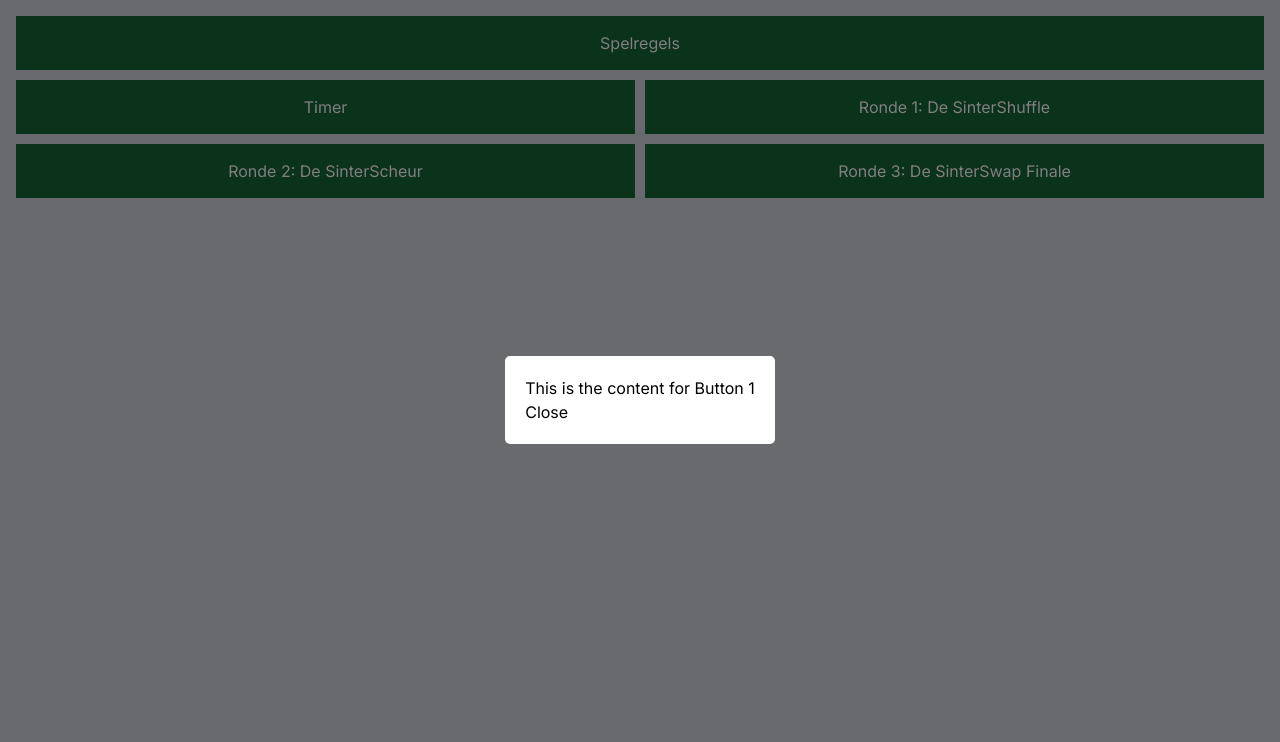
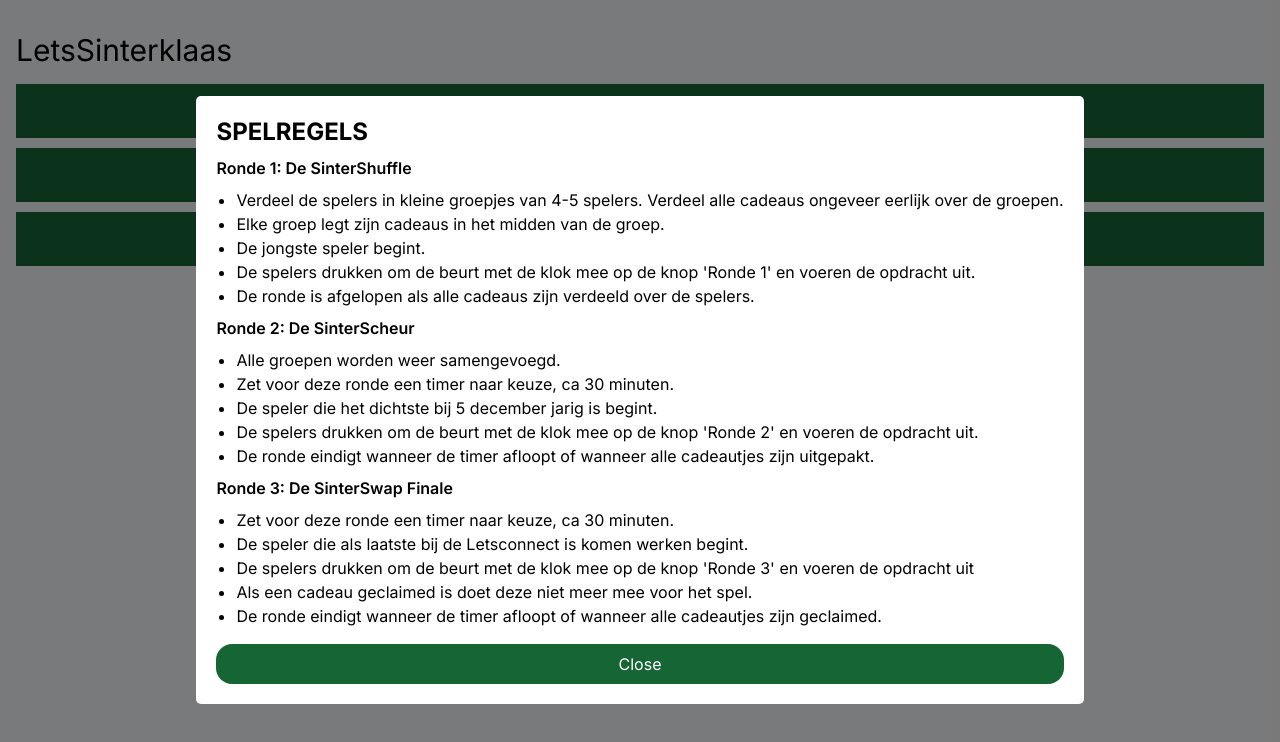
Before and after one commit to lemmenri/LetsSinterklaas, a Next.js app: page / in a window 1280 px wide. Both pictures are taken after a click on the button "Spelregels". Shown: the top 742 px of the page. Built offline with nearby package versions, Linux system fonts and the light colour scheme.

Commit message:
added basic styling and spelregels

```diff
--- a/src/app/page.tsx
+++ b/src/app/page.tsx
@@ -3,7 +3,7 @@ import IndexPage from "@/components";
 
 export default function Home() {
   return (
-    <div className="bg-gray-300 h-screen p-4">
+    <div className="bg-gray-100 h-screen">
       <IndexPage />
     </div>
   )
--- a/src/components/index.jsx
+++ b/src/components/index.jsx
@@ -1,5 +1,6 @@
 // pages/index.js
 import { useState } from 'react';
+import { Spelregels } from '../components/spelregels'
 
 const IndexPage = () => {
   const [showModal, setShowModal] = useState(null);
@@ -12,6 +13,14 @@ const IndexPage = () => {
     { id: 5, label: 'Ronde 3: De SinterSwap Finale ', position: 'bottom-right' },
   ];
 
+  const content = [
+    { id: 1, content: 'spelregels' },
+    { id: 2, content: 'Tekst 2' },
+    { id: 3, content: 'Tekst 3' },
+    { id: 4, content: 'Tekst 4' },
+    { id: 5, content: 'Tekst 5' },
+  ];
+
   const handleButtonClick = (id) => {
     setShowModal(id);
   };
@@ -21,6 +30,8 @@ const IndexPage = () => {
   };
 
   return (
+    <div className='h-screen p-4'>
+      <div className='text-3xl my-4'>LetsSinterklaas</div>
       <div className="container">
         {buttons.map((button) => (
           <button
@@ -33,10 +44,20 @@ const IndexPage = () => {
         ))}
 
         {showModal && (
-        <div className="modal">
-          <div className="modal-content">
-            <p>This is the content for Button {showModal}</p>
-            <button onClick={handleCloseModal}>Close</button>
+          <div className="modal p-3">
+            <div className="modal-content max-h-full overflow-auto">
+              {showModal === 1 && (
+                <>
+                  <Spelregels />
+                  <button className='bg-green-800 text-white mt-4 px-6 py-2 rounded-2xl w-full' onClick={handleCloseModal}>Close</button>
+                </>
+              )}
+              {showModal != 1 && (
+                <>
+                  <p>{content.find(item => item.id === showModal).content}</p>
+                  <button className='bg-green-800 text-white mt-4 px-6 py-2 rounded-2xl w-full' onClick={handleCloseModal}>Close</button>
+                </>
+              )}
             </div>
           </div>
         )}
@@ -89,6 +110,7 @@ const IndexPage = () => {
         }
         `}</style>
       </div>
+    </div>
   );
 };
 
--- /dev/null
+++ b/src/components/spelregels.jsx
@@ -0,0 +1,73 @@
+import React from 'react'
+
+export const Spelregels = () => {
+    return (
+        <div className='space-y-2'>
+            <h1 className='font-bold text-2xl'>
+                SPELREGELS
+            </h1>
+            <h2 className='font-semibold'>
+                Ronde 1: De SinterShuffle
+            </h2>
+            <ul className='list-disc ml-5'>
+                <li>
+                    Verdeel de spelers in kleine groepjes van 4-5 spelers. Verdeel alle cadeaus ongeveer eerlijk over de groepen.
+                </li>
+                <li>
+                    Elke groep legt zijn cadeaus in het midden van de groep.
+                </li>
+                <li>
+                    De jongste speler begint.
+                </li>
+                <li>
+                    De spelers drukken om de beurt met de klok mee op de knop 'Ronde 1' en voeren de opdracht uit.
+                </li>
+                <li>
+                    De ronde is afgelopen als alle cadeaus zijn verdeeld over de spelers.
+                </li>
+            </ul>
+
+            <h2 className='font-semibold'>
+                Ronde 2: De SinterScheur
+            </h2>
+            <ul className='list-disc ml-5'>
+                <li>
+                    Alle groepen worden weer samengevoegd.
+                </li>
+                <li>
+                    Zet voor deze ronde een timer naar keuze, ca 30 minuten.
+                </li>
+                <li>
+                    De speler die het dichtste bij 5 december jarig is begint.
+                </li>
+                <li>
+                    De spelers drukken om de beurt met de klok mee op de knop 'Ronde 2' en voeren de opdracht uit.
+                </li>
+                <li>
+                    De ronde eindigt wanneer de timer afloopt of wanneer alle cadeautjes zijn uitgepakt.
+                </li>
+            </ul>
+
+            <h2 className='font-semibold'>
+                Ronde 3: De SinterSwap Finale
+            </h2>
+            <ul className='list-disc ml-5'>
+                <li>
+                    Zet voor deze ronde een timer naar keuze, ca 30 minuten.
+                </li>
+                <li>
+                    De speler die als laatste bij de Letsconnect is komen werken begint.
+                </li>
+                <li>
+                    De spelers drukken om de beurt met de klok mee op de knop 'Ronde 3' en voeren de opdracht uit
+                </li>
+                <li>
+                    Als een cadeau geclaimed is doet deze niet meer mee voor het spel.
+                </li>
+                <li>
+                    De ronde eindigt wanneer de timer afloopt of wanneer alle cadeautjes zijn geclaimed.
+                </li>
+            </ul>
+        </div>
+    )
+}
```
Lines whose indentation alone changed are shown as unchanged.
